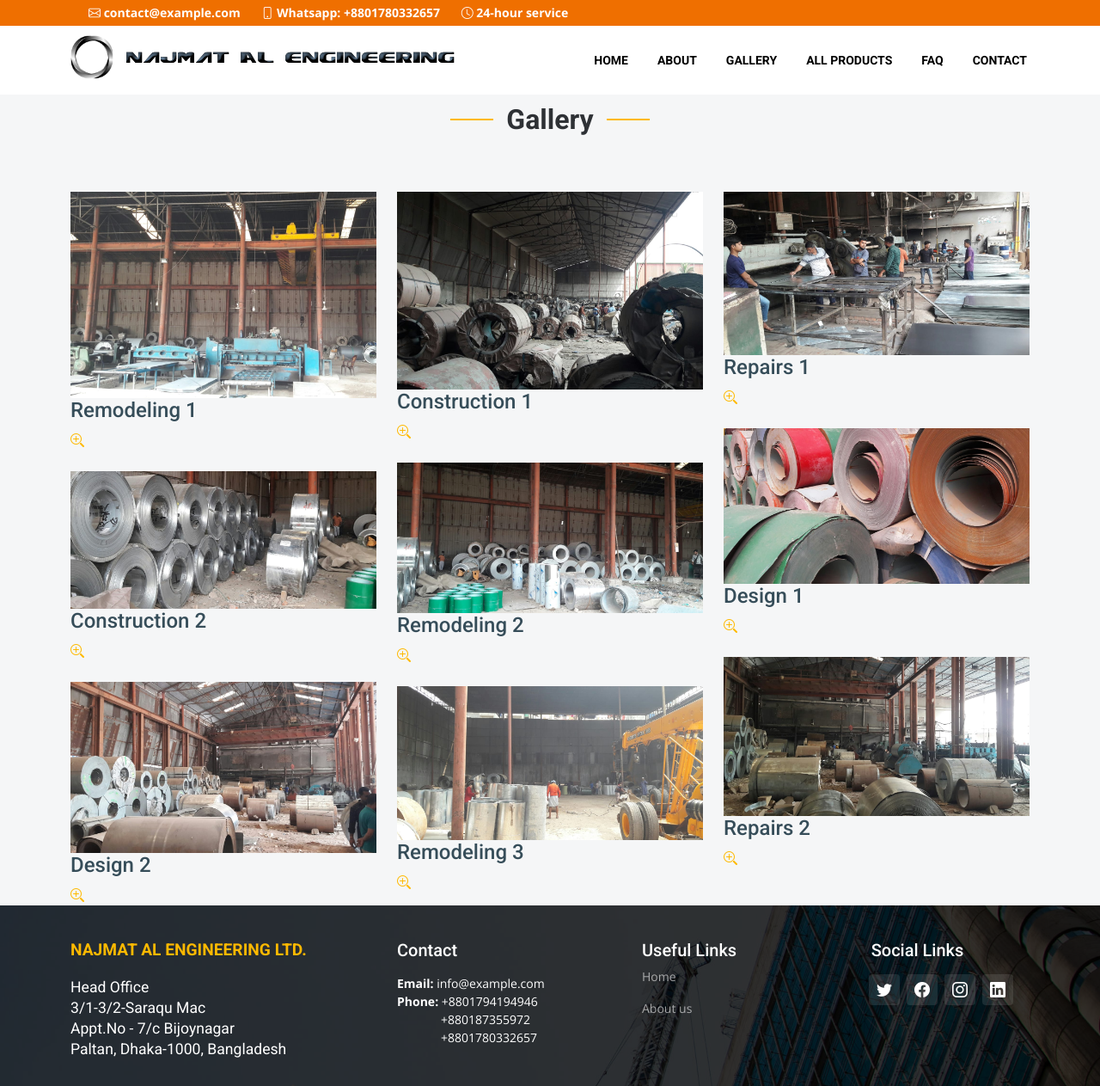
After one commit to emrankhandev/najmatalengineering, a PHP site: page /gallery.html in a window 1280 px wide. The commit adds this page. Shown: the whole page at 86% size. Run offline with PHP 8.4, Linux system fonts and the light colour scheme.

Commit message:
* gallery added

```diff
--- /dev/null
+++ b/gallery.html
@@ -0,0 +1,257 @@
+<!DOCTYPE html>
+<html lang="en">
+
+<head>
+  <meta charset="utf-8">
+  <meta content="width=device-width, initial-scale=1.0" name="viewport">
+  <title> Najmat Al Engineering Ltd.</title>
+  <meta content="" name="description">
+  <meta content="" name="keywords">
+  <link href="assets/img/Metal-PNG-Image-File.png" rel="icon">
+  <link rel="preconnect" href="https://fonts.googleapis.com">
+  <link rel="preconnect" href="https://fonts.gstatic.com" crossorigin>
+  <link
+    href="https://fonts.googleapis.com/css2?family=Open+Sans:ital,wght@0,300;0,400;0,500;0,600;0,700;1,300;1,400;1,600;1,700&family=Roboto:ital,wght@0,300;0,400;0,500;0,600;0,700;1,300;1,400;1,500;1,600;1,700&family=Work+Sans:ital,wght@0,300;0,400;0,500;0,600;0,700;1,300;1,400;1,500;1,600;1,700&display=swap"
+    rel="stylesheet">
+  <link href="assets/vendor/bootstrap/css/bootstrap.min.css" rel="stylesheet">
+  <link href="assets/vendor/bootstrap-icons/bootstrap-icons.css" rel="stylesheet">
+  <link href="assets/vendor/aos/aos.css" rel="stylesheet">
+  <link href="assets/vendor/glightbox/css/glightbox.min.css" rel="stylesheet">
+  <link href="assets/css/swiper-bundle.min.css" rel="stylesheet">
+  <link href="assets/css/main.css" rel="stylesheet">
+</head>
+
+<body>
+  <section id="topbar" class="topbar text-right">
+    <div class="container pt-1 justify-content-md-between">
+      <div class="contact-info">
+        <a class="ms-3" href="mailto:contact@example.com"><i class="bi bi-envelope"></i> <b>contact@example.com</b></a>
+        <a class="ms-3" href="https://api.whatsapp.com/send?phone=8801780332657"><i class="bi bi-phone"></i>
+          <b>Whatsapp: +8801780332657</b>
+        </a>
+        <a class="clock ms-3"><i class="bi bi-clock"></i> <b>24-hour service</b> </a>
+      </div>
+    </div>
+  </section>
+  <!-- ======= Header ======= -->
+  <header id="header" class="header d-flex align-items-center"
+    style="position: fixed; height: 80px; background: white;color: black;">
+    <div class="container-fluid container-xl d-flex align-items-center justify-content-between">
+      <h1>
+        <a href="index.html"><img src="assets/img/Metal-PNG-Image-File.png" style="height: 51px; width: 50px;" /> <img
+            src="assets/img/cooll.png" alt="logo"></a>
+      </h1>
+      <i class="mobile-nav-toggle mobile-nav-show bi bi-list"></i>
+      <i class="mobile-nav-toggle mobile-nav-hide d-none bi bi-x"></i>
+      <nav id="navbar" class="navbar">
+        <ul>
+          <li><a href="index.html">Home</a></li>
+          <li><a href="#about">About</a></li>
+          <li><a href="./gallery.html">Gallery</a></li>
+          <li><a href="./all-project-details.html">All Products</a></li>
+          <li><a href="#faq">FAQ</a></li>
+          <!-- <li class="dropdown"><a href="#"><span>Dropdown</span> <i class="bi bi-chevron-down dropdown-indicator"></i></a>
+            <ul>
+              <li><a href="#">Dropdown 1</a></li>
+              <li><a href="#">Dropdown 1</a></li>
+            </ul>
+          </li> -->
+          <li><a href="#contact">Contact</a></li>
+        </ul>
+      </nav>
+    </div>
+  </header>
+
+  <!-- ======= Gallery Section ======= -->
+  <section id="projects" class="projects section-bg">
+    <div class="container" data-aos="fade-up">
+
+      <div class="section-header">
+        <h2>Gallery</h2>
+      </div>
+
+      <div class="portfolio-isotope" data-portfolio-filter="*" data-portfolio-layout="masonry" data-portfolio-sort="original-order">
+
+        <div class="row gy-4 portfolio-container" data-aos="fade-up" data-aos-delay="200">
+
+          <div class="col-lg-4 col-md-6 portfolio-item filter-remodeling">
+            <div class="portfolio-content h-100">
+              <img src="assets/img/others/factory_p1.jpeg" class="img-fluid" alt="">
+              <div class="portfolio-info">
+                <h4>Remodeling 1</h4>
+                <a href="assets/img/others/factory_p1.jpeg" title="Remodeling 1" data-gallery="portfolio-gallery-remodeling" class="glightbox preview-link"><i class="bi bi-zoom-in"></i></a>
+              </div>
+            </div>
+          </div><!-- End Projects Item -->
+
+          <div class="col-lg-4 col-md-6 portfolio-item filter-construction">
+            <div class="portfolio-content h-100">
+              <img src="assets/img/others/factory_p2.jpeg" class="img-fluid" alt="">
+              <div class="portfolio-info">
+                <h4>Construction 1</h4>
+                <a href="assets/img/others/factory_p2.jpeg" title="Construction 1" data-gallery="portfolio-gallery-construction" class="glightbox preview-link"><i class="bi bi-zoom-in"></i></a>
+              </div>
+            </div>
+          </div><!-- End Projects Item -->
+
+          <div class="col-lg-4 col-md-6 portfolio-item filter-repairs">
+            <div class="portfolio-content h-100">
+              <img src="assets/img/others/factory_p3.jpeg" class="img-fluid" alt="">
+              <div class="portfolio-info">
+                <h4>Repairs 1</h4>
+                <a href="assets/img/others/factory_p3.jpeg" title="Repairs 1" data-gallery="portfolio-gallery-repairs" class="glightbox preview-link"><i class="bi bi-zoom-in"></i></a>
+              </div>
+            </div>
+          </div><!-- End Projects Item -->
+
+          <div class="col-lg-4 col-md-6 portfolio-item filter-design">
+            <div class="portfolio-content h-100">
+              <img src="assets/img/others/factory_p4.jpeg" class="img-fluid" alt="">
+              <div class="portfolio-info">
+                <h4>Design 1</h4>
+                <a href="assets/img/others/factory_p4.jpeg" title="Repairs 1" data-gallery="portfolio-gallery-book" class="glightbox preview-link"><i class="bi bi-zoom-in"></i></a>
+              </div>
+            </div>
+          </div><!-- End Projects Item -->
+
+          <div class="col-lg-4 col-md-6 portfolio-item filter-remodeling">
+            <div class="portfolio-content h-100">
+              <img src="assets/img/others/factory_p5.jpeg" class="img-fluid" alt="">
+              <div class="portfolio-info">
+                <h4>Remodeling 2</h4>
+                <a href="assets/img/others/factory_p5.jpeg" title="Remodeling 2" data-gallery="portfolio-gallery-remodeling" class="glightbox preview-link"><i class="bi bi-zoom-in"></i></a>
+              </div>
+            </div>
+          </div><!-- End Projects Item -->
+
+          <div class="col-lg-4 col-md-6 portfolio-item filter-construction">
+            <div class="portfolio-content h-100">
+              <img src="assets/img/others/factory_p6.jpeg" class="img-fluid" alt="">
+              <div class="portfolio-info">
+                <h4>Construction 2</h4>
+                <a href="assets/img/others/factory_p6.jpeg" title="Construction 2" data-gallery="portfolio-gallery-construction" class="glightbox preview-link"><i class="bi bi-zoom-in"></i></a>
+              </div>
+            </div>
+          </div><!-- End Projects Item -->
+
+          <div class="col-lg-4 col-md-6 portfolio-item filter-repairs">
+            <div class="portfolio-content h-100">
+              <img src="assets/img/others/factory_p7.jpeg" class="img-fluid" alt="">
+              <div class="portfolio-info">
+                <h4>Repairs 2</h4>
+                <a href="assets/img/others/factory_p7.jpeg" title="Repairs 2" data-gallery="portfolio-gallery-repairs" class="glightbox preview-link"><i class="bi bi-zoom-in"></i></a>
+              </div>
+            </div>
+          </div><!-- End Projects Item -->
+
+          <div class="col-lg-4 col-md-6 portfolio-item filter-design">
+            <div class="portfolio-content h-100">
+              <img src="assets/img/others/factory_p8.jpeg" class="img-fluid" alt="">
+              <div class="portfolio-info">
+                <h4>Design 2</h4>
+                <a href="assets/img/others/factory_p8.jpeg" title="Repairs 2" data-gallery="portfolio-gallery-book" class="glightbox preview-link"><i class="bi bi-zoom-in"></i></a>
+              </div>
+            </div>
+          </div><!-- End Projects Item -->
+
+          <div class="col-lg-4 col-md-6 portfolio-item filter-remodeling">
+            <div class="portfolio-content h-100">
+              <img src="assets/img/others/factory_p9.jpeg" class="img-fluid" alt="">
+              <div class="portfolio-info">
+                <h4>Remodeling 3</h4>
+                <a href="assets/img/others/factory_p9.jpeg" title="Remodeling 3" data-gallery="portfolio-gallery-remodeling" class="glightbox preview-link"><i class="bi bi-zoom-in"></i></a>
+              </div>
+            </div>
+          </div><!-- End Projects Item -->
+
+        </div><!-- End Projects Container -->
+
+      </div>
+
+    </div>
+  </section><!-- Gallery Section -->
+
+
+  <footer id="footer" class="footer">
+
+    <div class="footer-content position-relative">
+      <div class="container">
+        <div class="row">
+
+          <div class="col-md-4">
+            <div class="footer-info">
+              <h3><a href="./index.html">Najmat Al Engineering Ltd. </a> </h3>
+              <p>
+                Head Office <br>
+                3/1-3/2-Saraqu Mac<br>
+                Appt.No - 7/c Bijoynagar<br>
+                Paltan, Dhaka-1000, Bangladesh
+              </p>
+            </div>
+          </div>
+
+          <div class="col-md-3 footer-links">
+            <h5>Contact</h5>
+            <div class="social-links d-flex mt-3">
+              <p>
+                <strong>Email:</strong> info@example.com <br>
+                <strong>Phone:</strong> +8801794194946 <br>
+                &nbsp; &nbsp; &nbsp;&nbsp; &nbsp; &nbsp;&nbsp; &nbsp; +880187355972<br>
+                &nbsp; &nbsp; &nbsp;&nbsp; &nbsp; &nbsp;&nbsp; &nbsp; +8801780332657
+              </p>
+            </div>
+          </div>
+
+          <div class="col-md-2 footer-links">
+            <h5>Useful Links</h5>
+            <ul>
+              <li><a href="#">Home</a></li>
+              <li><a href="#about">About us</a></li>
+            </ul>
+          </div>
+          <div class="col-lg-3 col-md-3 footer-links text-center">
+            <h5>Social Links</h5>
+            <div class="social-links d-flex mt-3" style="margin-left: 74px;">
+              <a href="#" class="d-flex align-items-center justify-content-center"><i class="bi bi-twitter"></i></a>
+              <a href="#" class="d-flex align-items-center justify-content-center"><i class="bi bi-facebook"></i></a>
+              <a href="#" class="d-flex align-items-center justify-content-center"><i class="bi bi-instagram"></i></a>
+              <a href="#" class="d-flex align-items-center justify-content-center"><i class="bi bi-linkedin"></i></a>
+            </div>
+          </div>
+
+        </div>
+      </div>
+    </div>
+  </footer>
+
+
+  <a href="#" class="scroll-top d-flex align-items-center justify-content-center"><i
+      class="bi bi-arrow-up-short"></i></a>
+
+  <div id="preloader"></div>
+
+  <!-- Vendor JS Files -->
+  <script src="assets/vendor/bootstrap/js/bootstrap.bundle.min.js"></script>
+  <script src="assets/vendor/aos/aos.js"></script>
+  <script src="assets/vendor/glightbox/js/glightbox.min.js"></script>
+  <script src="assets/vendor/isotope-layout/isotope.pkgd.min.js"></script>
+  <!-- Template Main JS File -->
+  <script src="assets/js/swiper-bundle.min.js"></script>
+  <script src="assets/js/main.js"></script>
+  <script>
+    function submitForm(event) {
+      event.preventDefault();
+      let data = new FormData(event.target);
+      fetch('https://script.google.com/macros/s/AKfycbzRw_TRgqjfFeTouevKP3zJurhtRL4DWroecwBYLVa2xYEBiShVr49Zi53gQJFPMLxhQA/exec', {
+        method: "POST",
+        body: data
+      }).then(res => res.text())
+        .then(data => {
+          document.getElementById('notification').innerHTML = 'Thank you for your message!';
+          document.getElementById("contactForm").reset();
+        });
+    }
+  </script>
+</body>
+
+</html>
--- a/index.html
+++ b/index.html
@@ -47,7 +47,7 @@
         <ul>
           <li><a href="index.html">Home</a></li>
           <li><a href="#about">About</a></li>
-          <li><a href="#product">Products</a></li>
+          <li><a href="./gallery.html">Gallery</a></li>
           <li><a href="./all-project-details.html">All Products</a></li>
           <li><a href="#faq">FAQ</a></li>
           <!-- <li class="dropdown"><a href="#"><span>Dropdown</span> <i class="bi bi-chevron-down dropdown-indicator"></i></a>
@@ -73,7 +73,7 @@
             enterprise in Bangladesh. The Company has more than 10 steel product lines, which can meet tha needs of
             customers</h2>
           <div class="d-flex justify-content-center justify-content-lg-start">
-            <a href="#product" class="btn-get-started scrollto">Product</a> &nbsp; &nbsp; &nbsp;
+            <a href="#product" class="btn-get-started scrollto">Products</a> &nbsp; &nbsp; &nbsp;
             <a href="#contact" class="btn-get-started scrollto">Contact Us</a>
           </div>
         </div>
@@ -265,7 +265,7 @@
               <div class="testimonial-wrap">
                 <div class="testimonial-item">
                   <img src="assets/img/testimonials/testimonials-2.jpg" class="testimonial-img" alt="">
-                  <h3>Akterur zaman</h3>
+                  <h3>Akterur Zaman</h3>
                   <h4>Managing Director</h4>
                   <p style="text-align: justify;">
                     <i class="bi bi-quote quote-icon-left"></i>
--- a/project-details2.html
+++ b/project-details2.html
@@ -46,7 +46,7 @@
         <ul>
           <li><a href="index.html">Home</a></li>
           <li><a href="#about">About</a></li>
-          <li><a href="#product">Products</a></li>
+          <li><a href="./gallery.html">Gallery</a></li>
           <li><a href="./all-project-details.html">All Products</a></li>
           <li><a href="#faq">FAQ</a></li>
           <li class="dropdown d-none"><a href="#"><span>Dropdown</span> <i
@@ -135,7 +135,7 @@
           <div class="col-lg-3">
             <div class="portfolio-info">
               <h3>Selling Center</h3>
-              <h4>Naya Bazar office</h4>
+              <h4>Naya Bazar Office</h4>
               <p>
                 32/B Nawab Yousuf Road <br>
                 Abdul Khair Market, <br>
```
Also changed, not shown: all-project-details.html (+88 -1 lines), assets/css/main.css (+172 -2 lines), project-details1.html (+31 -3 lines), assets/img/others/factory_p1.jpeg (added), assets/img/others/factory_p2.jpeg (added), assets/img/others/factory_p3.jpeg (added), assets/img/others/factory_p4.jpeg (added), assets/img/others/factory_p5.jpeg (added), assets/img/others/factory_p6.jpeg (added), assets/img/others/factory_p7.jpeg (added), assets/img/others/factory_p8.jpeg (added), assets/img/others/factory_p9.jpeg (added), contact.html (added), faq.html (added).
